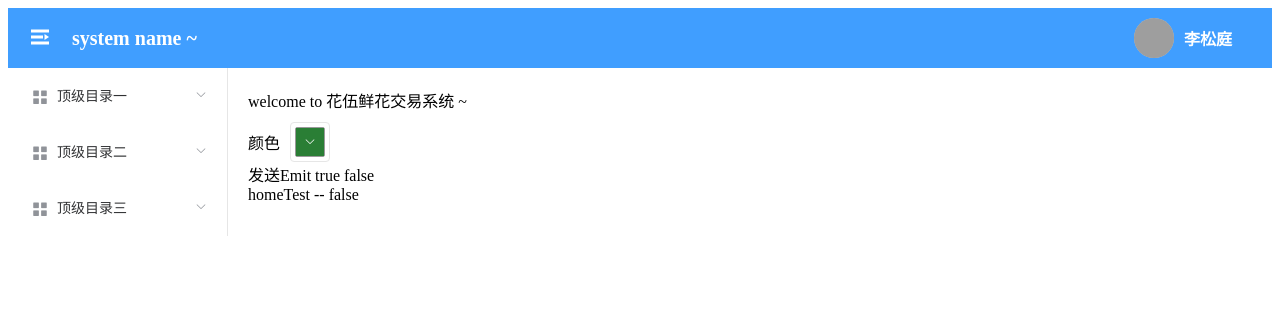
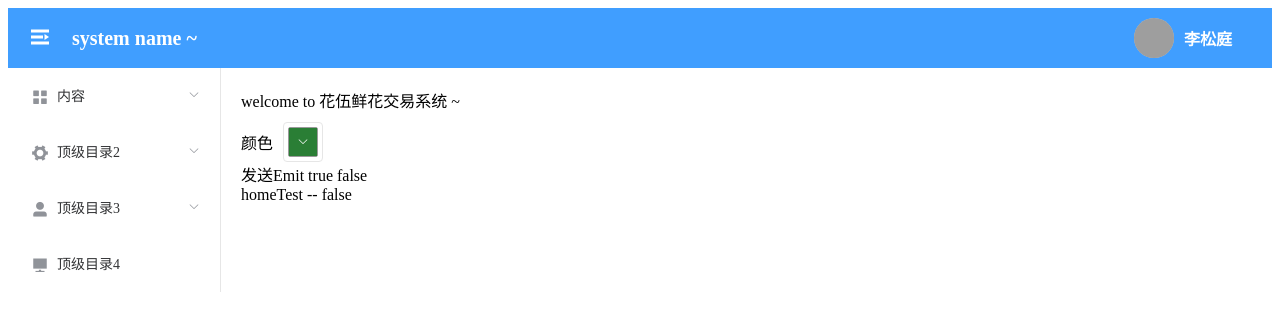
Before and after one commit to lisongting95/lst-management, a Vue app: page /about in a window 1280 px wide. Shown: the top 310 px of the page. Built offline with nearby package versions, Linux system fonts and the light colour scheme; grey boxes are pictures that could not be loaded.

Commit message:
try menu manage

```diff
--- a/src/App.vue
+++ b/src/App.vue
@@ -10,7 +10,7 @@
 
 <script>
 import MainHeader from "@/components/MainHeader";
-import MainMenu from "@/components/MainMenu";
+import MainMenu from "@/components/MainMenu/MainMenu";
 export default {
   components: { MainMenu, MainHeader },
   data() {
--- a/src/components/MainMenu.vue
+++ /dev/null
@@ -1,80 +0,0 @@
-<template>
-  <div class="menu-box">
-    <el-menu
-      default-active="2"
-      class="el-menu-vertical-demo"
-      :collapse="isCollapse"
-      router
-    >
-      <el-submenu index="1">
-        <template #title>
-          <i class="el-icon-menu"></i>
-          <span class="top-menu">顶级目录一</span>
-        </template>
-        <el-submenu index="1-1">
-          <template #title>次级目录一</template>
-          <el-menu-item index="/">首页</el-menu-item>
-          <el-menu-item index="/about">关于</el-menu-item>
-        </el-submenu>
-        <el-submenu index="1-2">
-          <template #title>次级目录二</template>
-          <el-menu-item index="1-2-1">选项1</el-menu-item>
-          <el-menu-item index="1-2-2">选项2</el-menu-item>
-        </el-submenu>
-      </el-submenu>
-      <el-submenu index="2">
-        <template #title>
-          <i class="el-icon-menu"></i>
-          <span class="top-menu">顶级目录二</span>
-        </template>
-        <el-submenu index="2-1">
-          <template #title>次级目录一</template>
-          <el-menu-item index="2-1-1">选项1</el-menu-item>
-          <el-menu-item index="2-1-2">选项2</el-menu-item>
-        </el-submenu>
-        <el-submenu index="2-2">
-          <template #title>次级目录二</template>
-          <el-menu-item index="2-2-1">选项1</el-menu-item>
-          <el-menu-item index="2-2-2">选项2</el-menu-item>
-        </el-submenu>
-      </el-submenu>
-      <el-submenu index="3">
-        <template #title>
-          <i class="el-icon-menu"></i>
-          <span class="top-menu">顶级目录三</span>
-        </template>
-        <el-submenu index="3-1">
-          <template #title>次级目录一</template>
-          <el-menu-item index="3-1-1">选项1</el-menu-item>
-          <el-menu-item index="3-1-2">选项2</el-menu-item>
-        </el-submenu>
-        <el-submenu index="3-2">
-          <template #title>次级目录二</template>
-          <el-menu-item index="3-2-1">选项1</el-menu-item>
-          <el-menu-item index="3-2-2">选项2</el-menu-item>
-        </el-submenu>
-      </el-submenu>
-    </el-menu>
-  </div>
-</template>
-
-<script>
-export default {
-  name: "MainMenu",
-  props: {
-    isCollapse: {
-      type: Boolean,
-      default: false,
-    },
-  },
-  methods: {},
-};
-</script>
-
-<style lang="scss" scoped>
-.menu-box {
-  .top-menu {
-    padding-right: 80px;
-  }
-}
-</style>
--- /dev/null
+++ b/src/components/MainMenu/MainMenu.vue
@@ -0,0 +1,80 @@
+<template>
+  <div class="menu-box">
+    <el-menu class="el-menu-vertical-demo" :collapse="isCollapse" router>
+      <template v-for="(item, index) in menuList" :key="index">
+        <el-submenu v-if="item.isShow&&item.children" :index="item.name">
+          <template #title>
+            <i :class="item.icon"></i>
+            <span class="top-menu">{{ item.name }}</span>
+          </template>
+          <template
+            v-for="(subItem, subIndex) in item.children"
+            :key="subIndex"
+          >
+            <el-submenu v-if="subItem.isShow && subItem.children" :index="subItem.name">
+              <template #title>{{ subItem.name }}</template>
+              <template
+                v-for="(metaItem, metaIndex) in subItem.children"
+                :key="metaIndex"
+              >
+                <el-menu-item v-if="metaItem.isShow" :index="metaItem.path">
+                  {{ metaItem.name }}
+                </el-menu-item>
+              </template>
+            </el-submenu>
+            <!--次级没有子目录时-->
+            <el-menu-item v-if="subItem.isShow && !subItem.children" :index="subItem.path">
+              {{ subItem.name }}
+            </el-menu-item>
+          </template>
+        </el-submenu>
+        <!--顶级没有子目录时-->
+        <el-menu-item v-if="item.isShow && !item.children" :index="item.path">
+          <template #title>
+            <i :class="item.icon"></i>
+            <span class="top-menu">{{ item.name }}</span>
+          </template>
+        </el-menu-item>
+      </template>
+    </el-menu>
+  </div>
+</template>
+
+<script>
+import { getMenu } from "@/components/MainMenu/menuData";
+
+export default {
+  name: "MainMenu",
+  props: {
+    isCollapse: {
+      type: Boolean,
+      default: false,
+    },
+  },
+  mounted() {
+    this.init();
+  },
+  data() {
+    return {
+      menuList: [],
+    };
+  },
+  methods: {
+    init() {
+      let m = getMenu("superManager");
+      console.log("m -->", m);
+      console.log("this.menuList -->", this.menuList);
+      this.menuList = m;
+      console.log("this.menuList -->", this.menuList);
+    },
+  },
+};
+</script>
+
+<style lang="scss" scoped>
+.menu-box {
+  .top-menu {
+    padding-right: 80px;
+  }
+}
+</style>
--- /dev/null
+++ b/src/components/MainMenu/menuData.js
@@ -0,0 +1,165 @@
+const metaMenu = [
+  //顶级目录
+  {
+    index: 1,
+    name: "内容",
+    isShow: false,
+    icon: "el-icon-menu",
+    //次级目录
+    children: [
+      {
+        index: 11,
+        name: "内容分级",
+        isShow: false,
+        //元目录
+        children: [
+          {
+            index: 111,
+            name: "首页",
+            path: "/",
+            isShow: false,
+          },
+          {
+            index: 112,
+            name: "关于",
+            path: "/about",
+            isShow: false,
+          },
+        ],
+      },
+      {
+        index: 12,
+        name: "次级目录12",
+        isShow: false,
+        children: [
+          {
+            index: 121,
+            name: "121",
+            path: "/121",
+            isShow: false,
+          },
+          {
+            index: 122,
+            name: "122",
+            path: "/122",
+            isShow: false,
+          },
+        ],
+      },
+    ],
+  },
+
+  //顶级目录
+  {
+    index: 2,
+    name: "顶级目录2",
+    isShow: false,
+    icon: "el-icon-s-tools",
+    //次级目录
+    children: [
+      {
+        index: 21,
+        name: "次级目录21",
+        isShow: false,
+        //元目录
+        children: [
+          {
+            index: 211,
+            name: "211",
+            path: "/211",
+            isShow: false,
+          },
+          {
+            index: 212,
+            name: "212",
+            path: "/212",
+            isShow: false,
+          },
+        ],
+      },
+      {
+        index: 22,
+        name: "次级目录22",
+        isShow: false,
+        children: [
+          {
+            index: 221,
+            name: "221",
+            path: "/221",
+            isShow: false,
+          },
+          {
+            index: 222,
+            name: "222",
+            path: "/222",
+            isShow: false,
+          },
+        ],
+      },
+    ],
+  },
+
+  //顶级目录
+  {
+    index: 3,
+    name: "顶级目录3",
+    isShow: false,
+    icon: "el-icon-user-solid",
+    //次级目录
+    children: [
+      {
+        index: 31,
+        name: "次级目录31",
+        path: "/31",
+        isShow: false,
+      },
+    ],
+  },
+  //顶级目录
+  {
+    index: 4,
+    name: "顶级目录4",
+    isShow: false,
+    icon: "el-icon-s-platform",
+    path: "/4",
+  },
+];
+
+const roles = {
+  all: {
+    menuSet: [111, 112, 121, 122, 211, 212, 221, 222, 31, 4],
+  },
+  superManager: {
+    menuSet: [111, 112, 121, 122, 211, 212, 221, 222, 31, 4],
+  },
+  highLevelManager: {
+    menuSet: [111, 112, 121, 122, 211],
+  },
+  manager: {
+    menuSet: [111, 112, 222],
+  },
+};
+
+export function getMenu(role) {
+  let myMenuSet = roles[role].menuSet;
+  let myMenu = metaMenu;
+  myMenuSet.forEach((data) => {
+    let s_data = data.toString();
+    if (s_data.length > 0) {
+      let topIndex = Number(s_data[0]) - 1;
+      myMenu[topIndex].isShow = true;
+    }
+    if (s_data.length > 1) {
+      let topIndex = Number(s_data[0]) - 1;
+      let secIndex = Number(s_data[1]) - 1;
+      myMenu[topIndex].children[secIndex].isShow = true;
+    }
+    if (s_data.length > 2) {
+      let topIndex = Number(s_data[0]) - 1;
+      let secIndex = Number(s_data[1]) - 1;
+      let thrIndex = Number(s_data[2]) - 1;
+      myMenu[topIndex].children[secIndex].children[thrIndex].isShow = true;
+    }
+  });
+  return myMenu;
+}
--- a/src/views/About.vue
+++ b/src/views/About.vue
@@ -5,14 +5,27 @@
 </template>
 <script>
 // import model from "@/api/model";
+import { onMounted } from 'vue'
 export default {
-  async mounted() {
-    let res = await this.$model.login({
-      mobile: "18669010827",
-      password: "123456",
-      type: "password",
+  setup(){
+    onMounted(() => {
+      console.log('mounted!')
     });
-    console.log("login res --->", res);
+  },
+  // async mounted() {
+  //   let res = await this.$model.login({
+  //     mobile: "18669010827",
+  //     password: "123456",
+  //     type: "password",
+  //   });
+  //   console.log("login res --->", res);
+  //   this.token = res;
+  //   console.log("token --->", this.token);
+  // },
+  data() {
+    return {
+      token: null,
+    };
   },
   computed: {
     stateText() {
```
